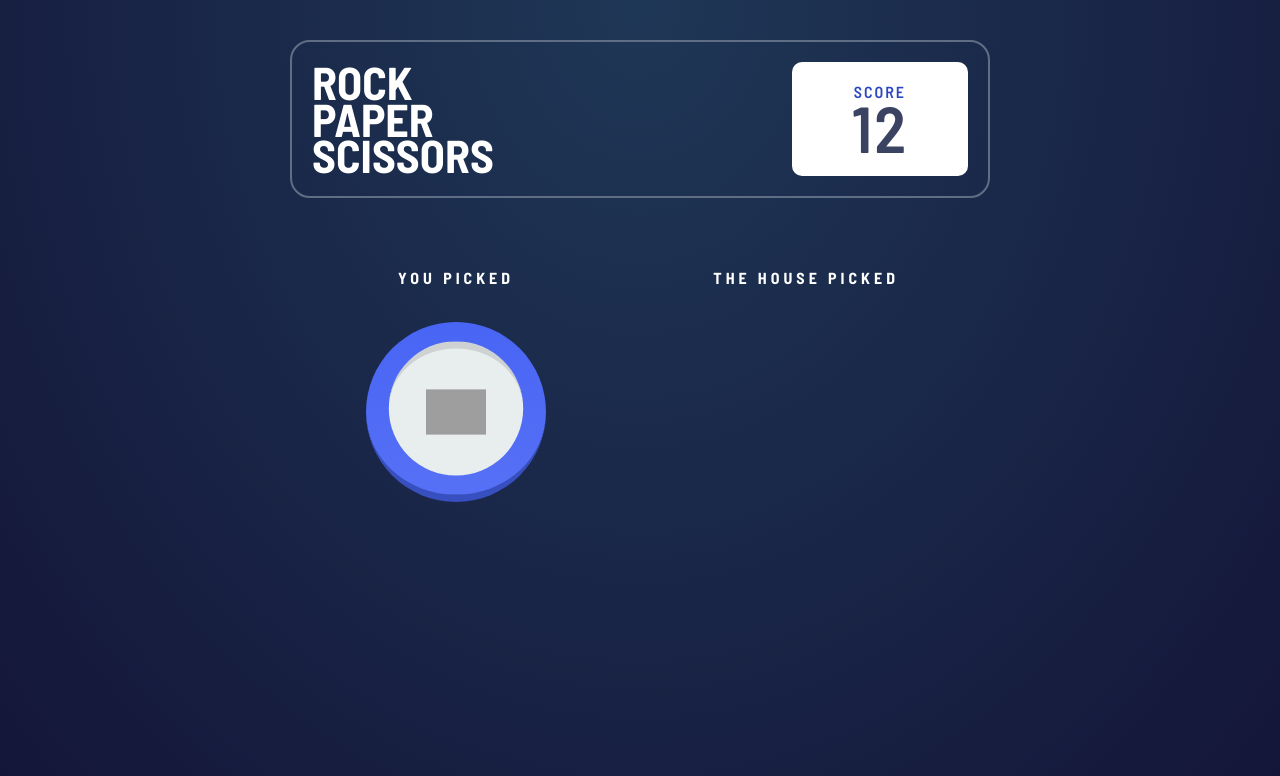
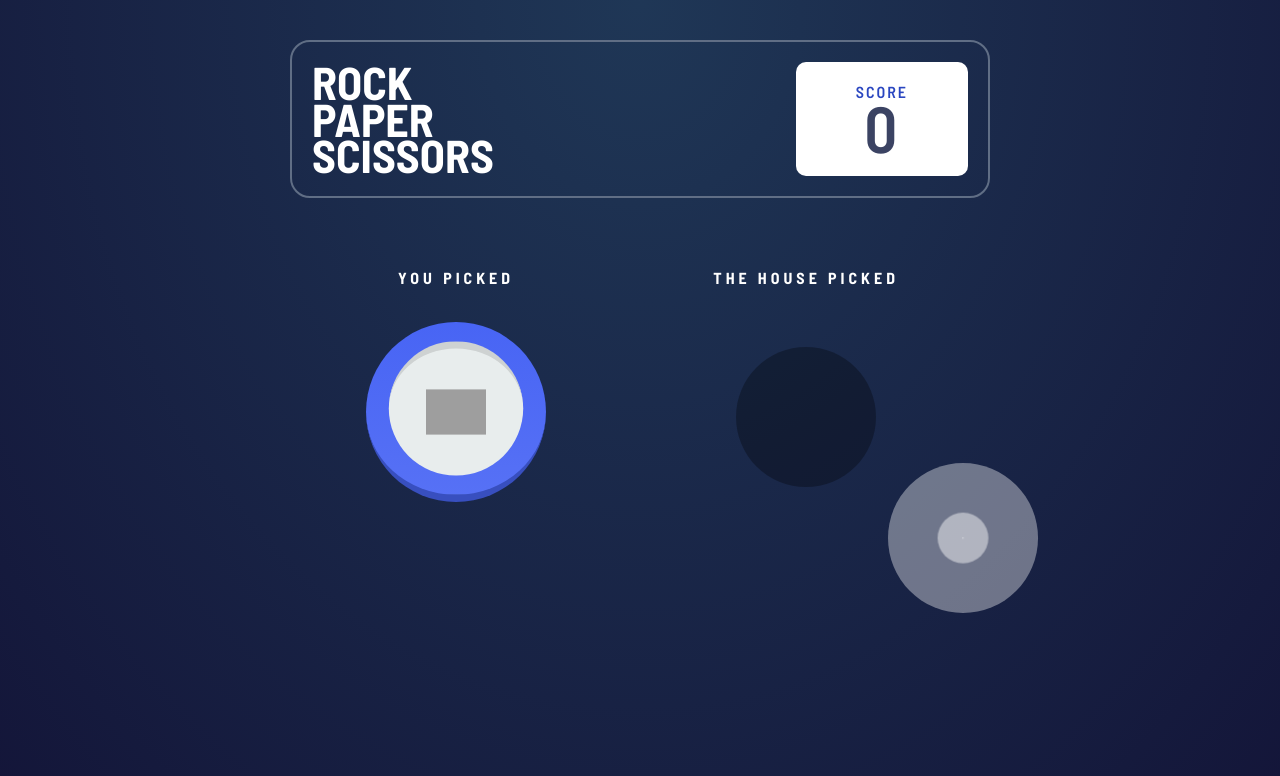
Before and after one commit to jikol1906/rock-paper-scissor-react, a React (Create React App) app: page / in a window 1280 px wide. Both pictures are taken after a click on the button 545 px from the left and 313 px from the top of the page. Shown: the top 776 px of the page. Built offline with nearby package versions, Linux system fonts and the light colour scheme; grey boxes are pictures that could not be loaded.

Commit message:
basic winning animation done

```diff
--- a/src/Components/PlayerVsHouse/PlayerVsHouse.tsx
+++ b/src/Components/PlayerVsHouse/PlayerVsHouse.tsx
@@ -11,12 +11,13 @@ import {
   ChosenHandContainer,
   PlayerVsHouseContainer,
   Text,
+  WinningAnimation as ExpandingCircle,
 } from './StyledComponents';
 
 interface Props {
   show: boolean;
   onExit: () => void;
-  typeSelected:GameButtonTypes
+  typeSelected: GameButtonTypes;
 }
 
 const Playervshouse: React.FC<Props> = ({ show, onExit, typeSelected }) => {
@@ -33,9 +34,10 @@ const Playervshouse: React.FC<Props> = ({ show, onExit, typeSelected }) => {
       <PlayerVsHouseContainer ref={playerVsHouseRef}>
         <ChosenHandContainer>
           <Text>You picked</Text>
-          <GameButton type={typeSelected}/>
+          <GameButton type={typeSelected} />
         </ChosenHandContainer>
         <ChosenHandContainer>
+          <WinningAnimation/>
           <Text>The House picked</Text>
         </ChosenHandContainer>
       </PlayerVsHouseContainer>
@@ -43,4 +45,16 @@ const Playervshouse: React.FC<Props> = ({ show, onExit, typeSelected }) => {
   );
 };
 
+function WinningAnimation() {
+  return (
+    <>
+      <ExpandingCircle />
+      <ExpandingCircle />
+      <ExpandingCircle />
+      <ExpandingCircle />
+      <ExpandingCircle />
+    </>
+  );
+}
+
 export default Playervshouse;
--- a/src/Components/PlayerVsHouse/StyledComponents.tsx
+++ b/src/Components/PlayerVsHouse/StyledComponents.tsx
@@ -1,4 +1,5 @@
 import styled from 'styled-components';
+import { scaleUpAndFadeOut } from '../../keyframes/keyframes';
 import { fadeInAndOutTransitions } from '../../ReactTransitionGroupTransitions/fadeInAndOutTransition';
 
 export const PlayerVsHouseContainer = styled.div`
@@ -11,26 +12,55 @@ export const PlayerVsHouseContainer = styled.div`
 export const ChosenHandContainer = styled.div`
   text-align: center;
   padding: 3rem 5rem;
+  position: relative;
 
   button {
-    transform:scale(1.2);
-
+    transform: scale(1.2);
   }
 
-  /* ::after {
+  &::after {
     content: '';
+    position: absolute;
     display: inline-block;
     height: 14rem;
     width: 14rem;
-    border-radius:50%;
+    border-radius: 50%;
+    left: 50%;
+    bottom: 3rem;
+    transform: translateX(-50%);
     background-color: rgba(0, 0, 0, 0.3);
-  } */
+  }
 `;
 
 export const Text = styled.h3`
   font-size: 1.6rem;
-  margin-bottom:5rem;
+  margin-bottom: 5rem;
   text-transform: uppercase;
   letter-spacing: 0.4rem;
   color: #fff;
 `;
+
+export const WinningAnimation = styled.div`
+  --animation-time: 5s;
+  top: 0;
+  left: 0;
+  background-color: rgba(255, 255, 255, 0.5);
+  position: absolute;
+  height: 60rem;
+  width: 60rem;
+  border-radius: 50%;
+  animation: ${scaleUpAndFadeOut} var(--animation-time) ease-in infinite backwards;
+
+  &:nth-child(2) {
+    animation-delay: calc(var(--animation-time) / 5);
+  }
+  &:nth-child(3) {
+    animation-delay: calc((var(--animation-time) / 5) * 2);
+  }
+  &:nth-child(4) {
+    animation-delay: calc((var(--animation-time) / 5) * 3);
+  }
+  &:nth-child(5) {
+    animation-delay: calc((var(--animation-time) / 5) * 4);
+  }
+`;
--- a/src/Components/ScoreBoard/Scoreboard.tsx
+++ b/src/Components/ScoreBoard/Scoreboard.tsx
@@ -6,7 +6,7 @@ export function Scoreboard() {
 
     return (
         <StyledScoreboard>
-            <StyledH2>Score <br/> <span>12</span></StyledH2>
+            <StyledH2>Score <br/> <span>0</span></StyledH2>
         </StyledScoreboard>
     )
 }
--- /dev/null
+++ b/src/keyframes/keyframes.tsx
@@ -0,0 +1,13 @@
+import { keyframes } from 'styled-components';
+
+export const scaleUpAndFadeOut = keyframes`
+  from {
+    transform: scale(0);
+    opacity:1;
+  }
+
+  to {
+    transform: scale(1);
+    opacity:0;
+  }
+`;
```
Also changed, not shown: src/Containers/GameSection/GameSection.tsx (+4 -7 lines).
